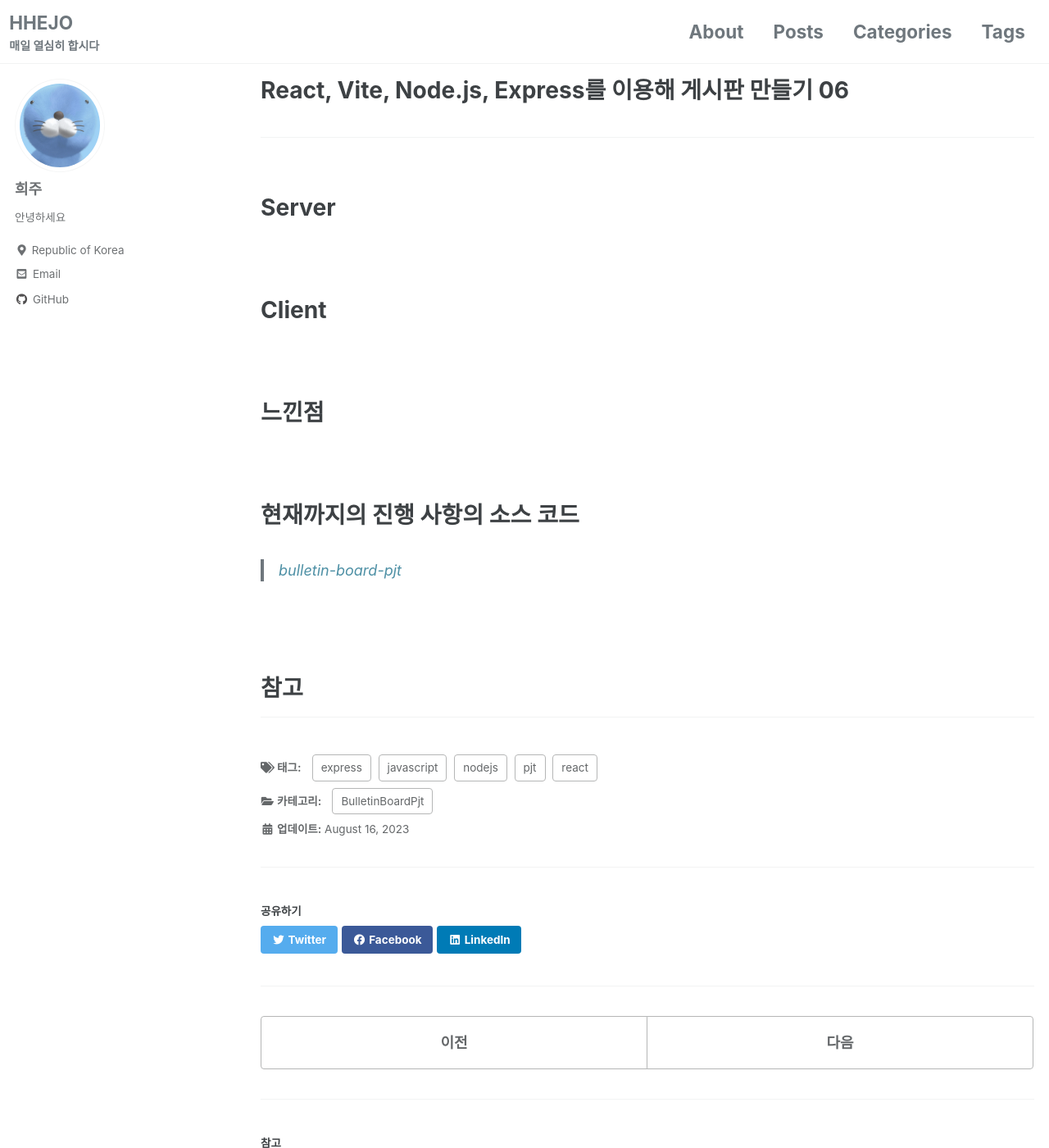
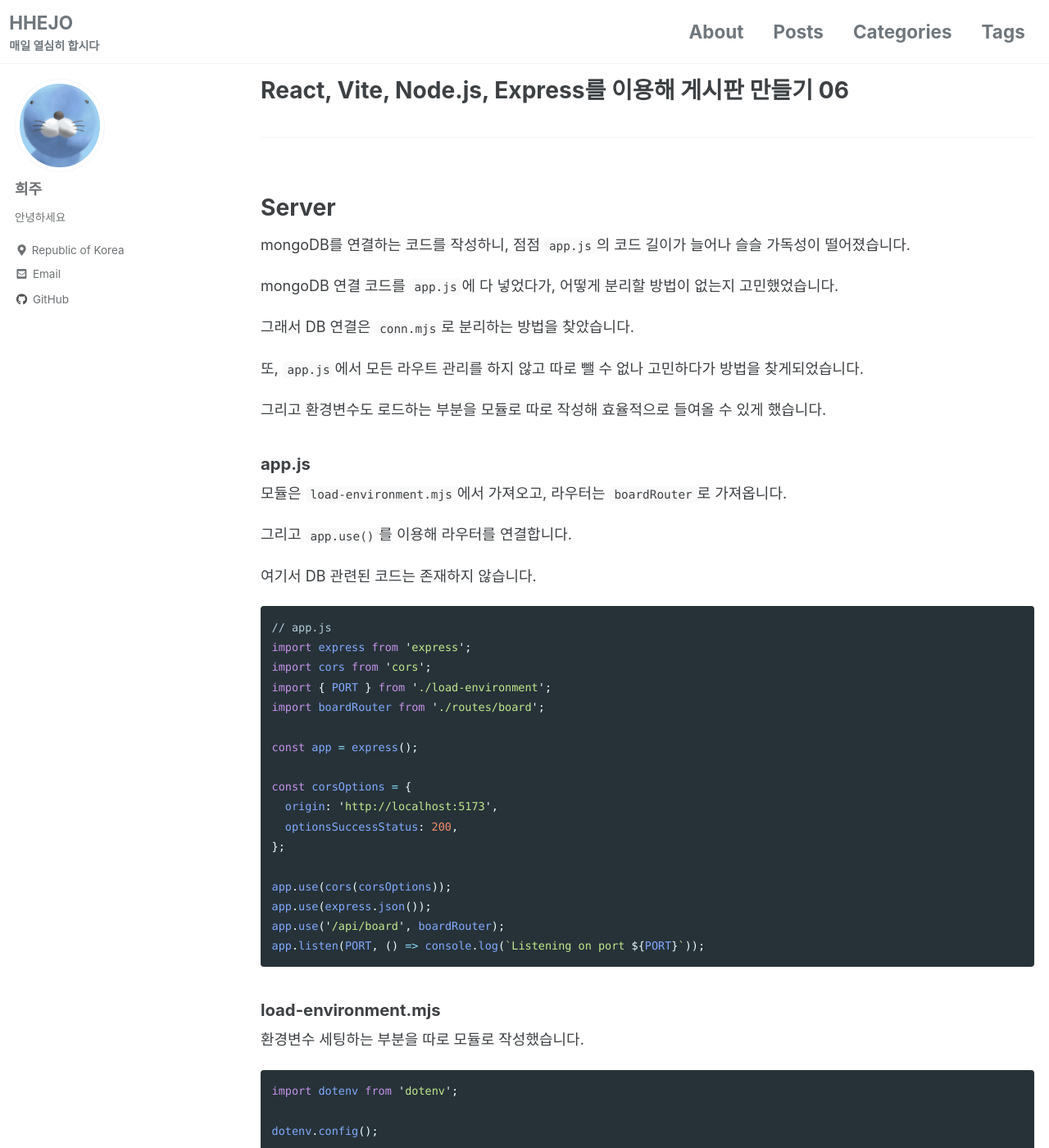
Before and after one commit to hhejo/hhejo-github-io-backup, a Jekyll site: the page built from _posts/bulletin-board-pjt/2023-08-16-bulletin-board-pjt-06.md, in a window 1280 px wide and 1400 px high. Shown: the whole window at 82% size. Built offline with Jekyll 4.4.1, drawn with Linux system fonts in a browser that asks for light colours; cached includes are drawn as plain includes; some of the changed text lies outside the part shown.

Commit message:
React, Vite, Node.js, Express를 이용해 게시판 만들기 06

````diff
--- a/_posts/bulletin-board-pjt/2023-08-16-bulletin-board-pjt-06.md
+++ b/_posts/bulletin-board-pjt/2023-08-16-bulletin-board-pjt-06.md
@@ -1,12 +1,12 @@
 ---
 title:  "React, Vite, Node.js, Express를 이용해 게시판 만들기 06"
 date: 2023-08-16
-last_modified_at: 2023-08-16
+last_modified_at: 2023-08-18
 excerpt: ""
 categories:
   - BulletinBoardPjt
 tags:
-  - [pjt, javascript, nodejs, express, react]
+  - [pjt, javascript, nodejs, express, react, mongodb, route, env]
 ---
 
 ---
@@ -15,32 +15,137 @@ tags:
 
 # Server
 
+mongoDB를 연결하는 코드를 작성하니, 점점 `app.js`의 코드 길이가 늘어나 슬슬 가독성이 떨어졌습니다.
 
+mongoDB 연결 코드를 `app.js`에 다 넣었다가, 어떻게 분리할 방법이 없는지 고민했었습니다.
+
+그래서 DB 연결은 `conn.mjs`로 분리하는 방법을 찾았습니다.
+
+또, `app.js`에서 모든 라우트 관리를 하지 않고 따로 뺄 수 없나 고민하다가 방법을 찾게되었습니다.
+
+그리고 환경변수도 로드하는 부분을 모듈로 따로 작성해 효율적으로 들여올 수 있게 했습니다.
+
+### app.js
+
+모듈은 `load-environment.mjs`에서 가져오고, 라우터는 `boardRouter`로 가져옵니다.
+
+그리고 `app.use()`를 이용해 라우터를 연결합니다.
+
+여기서 DB 관련된 코드는 존재하지 않습니다.
+
+```javascript
+// app.js
+import express from 'express';
+import cors from 'cors';
+import { PORT } from './load-environment';
+import boardRouter from './routes/board';
+
+const app = express();
+
+const corsOptions = {
+  origin: 'http://localhost:5173',
+  optionsSuccessStatus: 200,
+};
+
+app.use(cors(corsOptions));
+app.use(express.json());
+app.use('/api/board', boardRouter);
+app.listen(PORT, () => console.log(`Listening on port ${PORT}`));
+```
+
+### load-environment.mjs
+
+환경변수 세팅하는 부분을 따로 모듈로 작성했습니다.
+
+```javascript
+import dotenv from 'dotenv';
+
+dotenv.config();
+
+export const { PORT } = process.env;
+export const { MONGODB_URI } = process.env || '';
+export const { MONGODB_DB_NAME } = process.env;
+```
+
+### conn.mjs
+
+DB에 연결하는 부분을 따로 작성합니다.
+
+```javascript
+import { MongoClient } from 'mongodb';
+import { MONGODB_URI, MONGODB_DB_NAME } from './load-environment';
+
+const client = new MongoClient(MONGODB_URI);
+const db = client.db(MONGODB_DB_NAME);
+
+export default db;
+```
+
+### routes/board.mjs
+
+Board 관련 로직을 작성했습니다.
+
+코드가 너무 길어져서, 핸들러는 내용을 작성하지 않았습니다.
+
+깃허브 링크에서 누락되지 않은 코드를 확인할 수 있습니다.
+
+```javascript
+import express from 'express';
+import db from '../conn.mjs';
+
+let tempDB = ['hi'];
+
+const router = express.Router();
+
+// /api/board
+router.get('', async (req, res) => {});
+
+// /api/board
+router.post('', (req, res) => {});
+
+// /api/board/:boardId
+router.get('/:boardId', (req, res) => {});
+
+// /api/board/:boardId
+router.put('/:boardId', (req, res) => {});
+
+// /api/board/:boardId
+router.delete('/:boardId', (req, res) => {});
+
+export default router;
+```
 
 <br>
 <br>
 
 # Client
 
-
+Server 부분만 진행했습니다.
 
 <br>
 <br>
 
 # 느낀점
 
+어떻게 MongoDB에 연결할 수 있을지 알아봤습니다.
 
+`app.js`에만 코드를 몰아서 작성했을 때, 코드가 길어지면서 점점 보기가 힘들었었는데, 모듈로 분리하니 기능별로 파악이 잘 되고 관리하기가 쉬웠습니다.
+
+DB 연결하는 부분이 비동기인지 동기인지 헷갈렸는데, 서버를 실행하면서 `console.log`를 사용하고, 공식문서를 찾아본 결과 위에서 작성했던 코드는 동기로 연결을 진행하는 것 같습니다.
+
+`connet()`를 사용해 비동기적으로 진행하는 코드도 봤었는데, 일단 현재 코드는 동기인 것 같습니다.
+
+에러 처리 부분은 나중에 진행하겠습니다.
+
+에러가 발생하면 DB 서버를 꺼야하는지 궁금합니다.
+
+코드는 진행하면서 더 다듬을 예정입니다.
 
 <br>
 <br>
 
 # 현재까지의 진행 사항의 소스 코드
 
-> [bulletin-board-pjt]()
-
-<br>
-<br>
-
-# 참고
+> [bulletin-board-pjt](https://github.com/hhejo/bulletin-board-pjt/tree/73053e1b5e684792298e99582f9f52ecb6e2bb0a)
 
 ---
````
